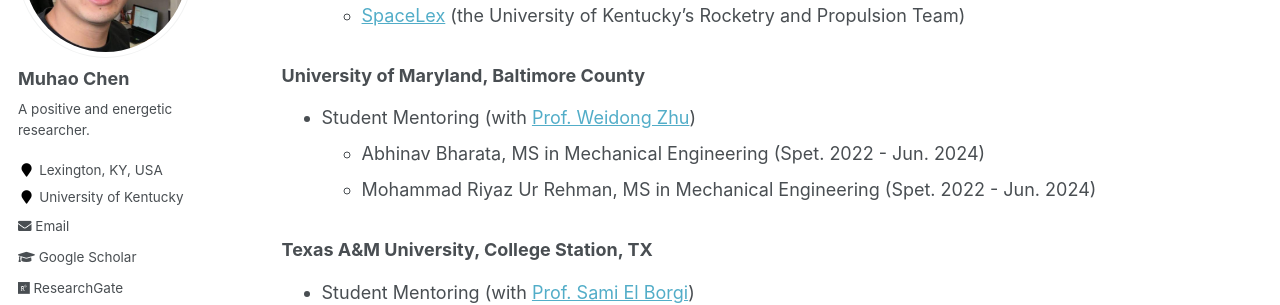
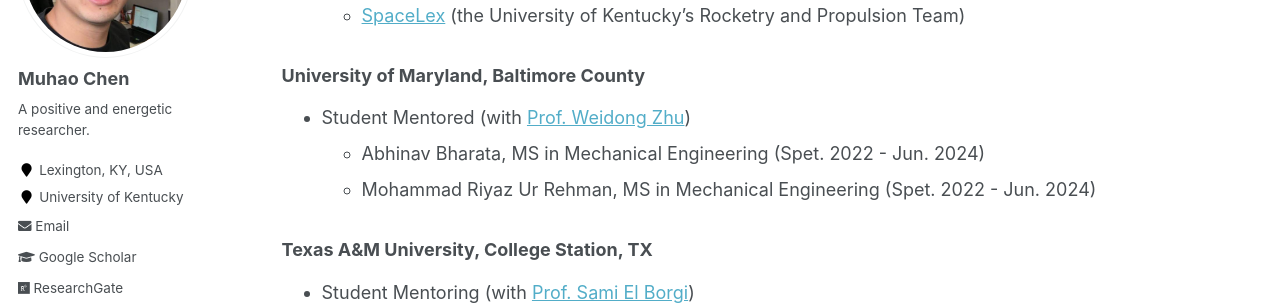
Before and after one commit to Muhao-Chen/muhao-chen.github.io, a Jekyll site: the page built from _pages/teaching.md, in a window 1280 px wide and 900 px high, scrolled down 625 px. Shown: the part 153-458 px from the top of the window. Built offline with Jekyll 4.4.1, drawn with Linux system fonts in a browser that asks for light colours.

Commit message:
Update teaching.md

```diff
--- a/_pages/teaching.md
+++ b/_pages/teaching.md
@@ -28,7 +28,7 @@ toc: true
 <!-- (committee member) -->
 
 ### University of Maryland, Baltimore County
-- Student Mentoring (with [Prof. Weidong Zhu](https://me.umbc.edu/dr-weidong-zhu/))
+- Student Mentored (with [Prof. Weidong Zhu](https://me.umbc.edu/dr-weidong-zhu/))
     * Abhinav Bharata, MS in Mechanical Engineering (Spet. 2022 - Jun. 2024)
     * Mohammad Riyaz Ur Rehman, MS in Mechanical Engineering (Spet. 2022 - Jun. 2024)
 
```
